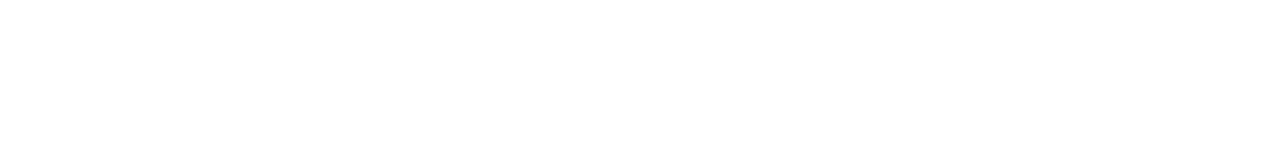
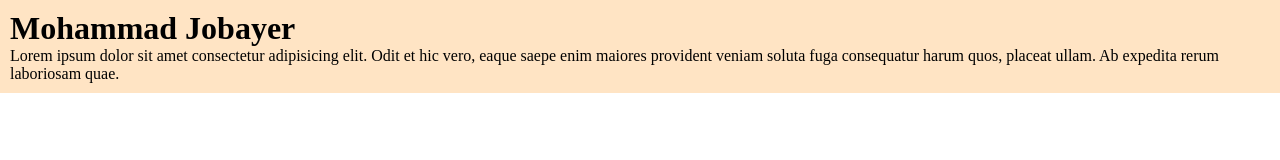
Before and after one commit to 02mohammadjobayer/my-first-projet-, a plain HTML site: page index.html in a window 1280 px wide. Drawn offline with Linux system fonts and the light colour scheme.

Commit message:
added the bolg

```diff
--- /dev/null
+++ b/css/style.css
@@ -0,0 +1,8 @@
+div{
+    background-color: bisque;
+    padding: 10px;
+}
+*{
+    margin: 0;
+    padding: 0;
+}
--- a/index.html
+++ b/index.html
@@ -3,9 +3,15 @@
 <head>
     <meta charset="UTF-8">
     <meta name="viewport" content="width=device-width, initial-scale=1.0">
+    <link rel="stylesheet" href="css/style.css">
     <title>My First Github Repository</title>
 </head>
 <body>
-
+    <div>
+        <h1>Mohammad Jobayer</h1>
+        <p>Lorem ipsum dolor sit amet consectetur adipisicing elit.
+        Odit et hic vero, eaque saepe enim maiores provident veniam soluta fuga consequatur harum quos, placeat ullam.
+        Ab expedita rerum laboriosam quae.</p>
+    </div>
 </body>
 </html>
```
